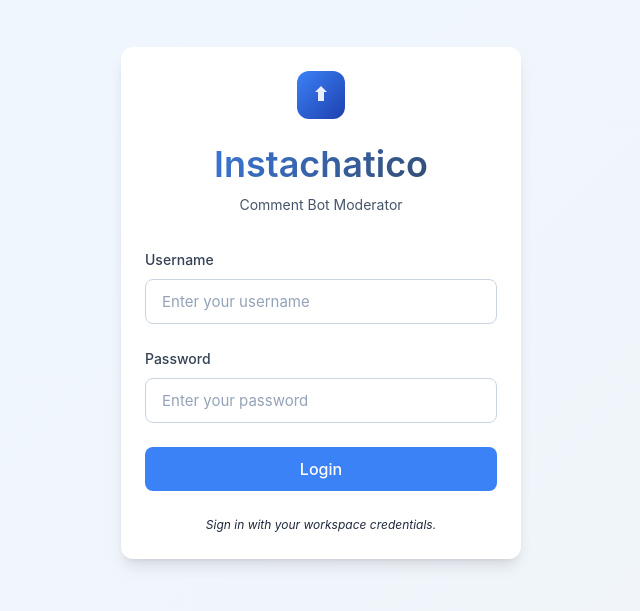
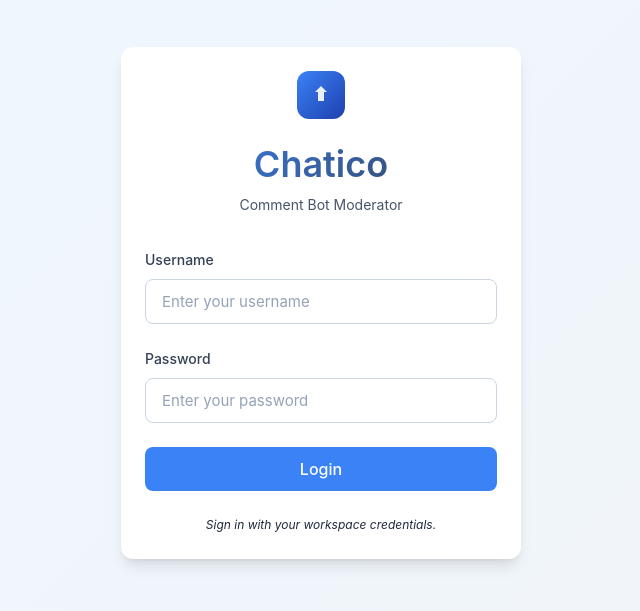
Before and after one commit to lun1tunes/instachatico-ui, a Vue app: page /login in a window 1280 px wide. Shown: the part 129-740 px from the top of the page, without its empty margins (319-959 px from the left). Built offline with nearby package versions, Linux system fonts and the light colour scheme; no server answers.

Commit message:
Rename project from Instachatico to Chatico in README and localization files; add new icon asset.

```diff
--- a/src/locales/en.ts
+++ b/src/locales/en.ts
@@ -20,7 +20,7 @@ const en = {
     logout: 'Logout'
   },
   auth: {
-    title: 'Instachatico',
+    title: 'Chatico',
     subtitle: 'Comment Bot Moderator',
     username: 'Username',
     password: 'Password',
--- a/src/locales/ru.ts
+++ b/src/locales/ru.ts
@@ -20,7 +20,7 @@ const ru = {
     logout: 'Выйти'
   },
   auth: {
-    title: 'Instachatico',
+    title: 'Chatico',
     subtitle: 'Модератор комментариев',
     username: 'Имя пользователя',
     password: 'Пароль',
```
Also changed, not shown: public/assets/instachatico_icon.png (added), 1 other file (tests, documents, lock files or other folders).
